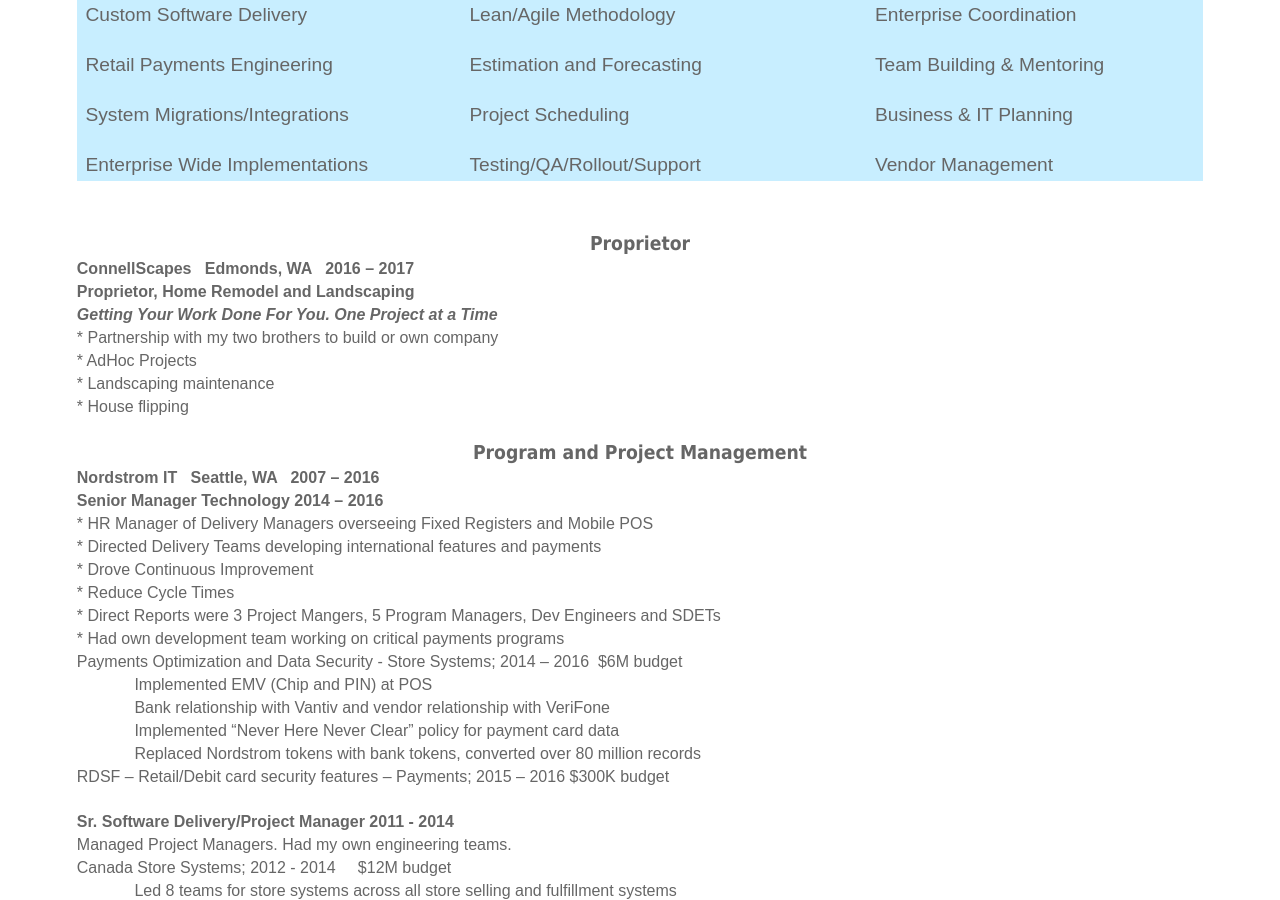
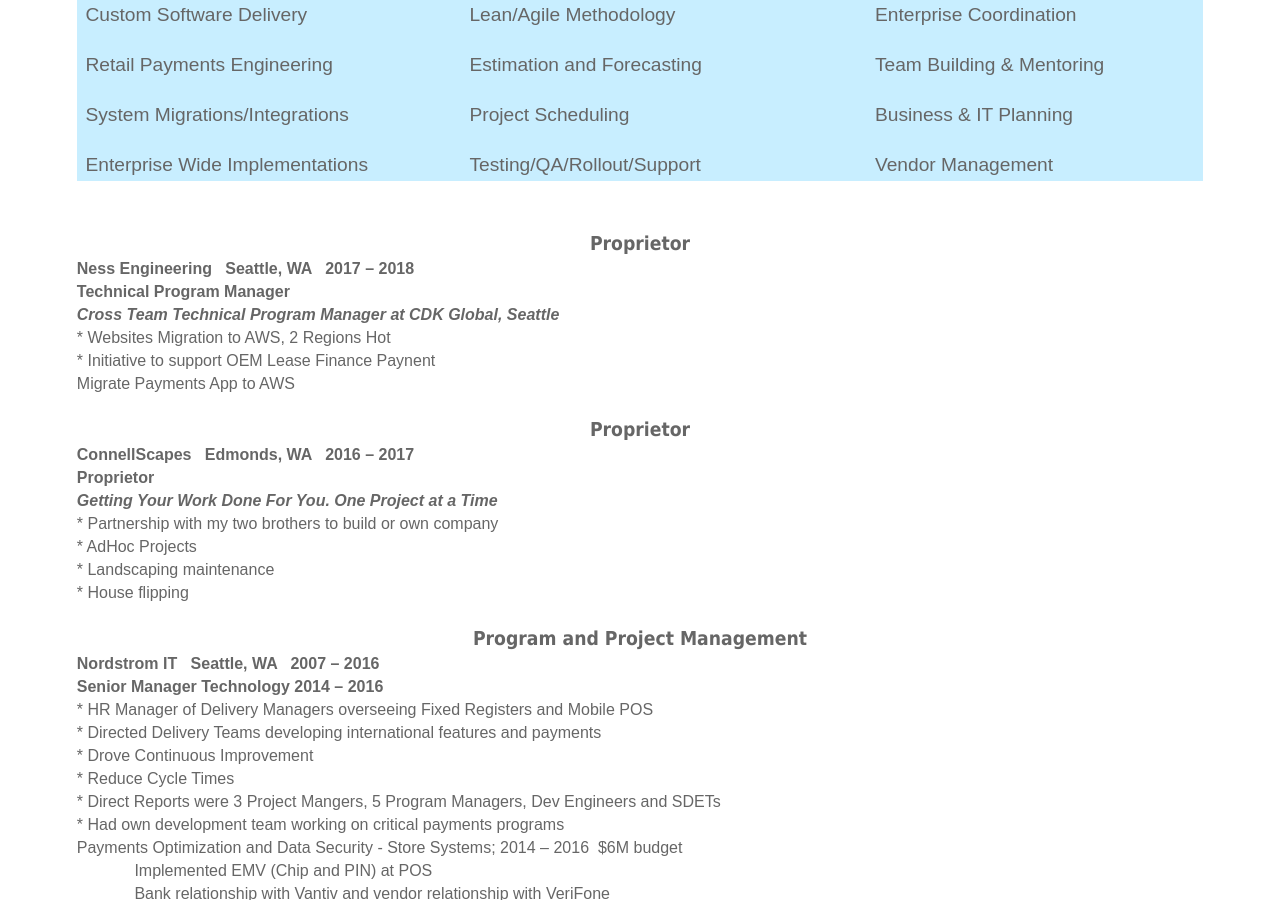
Before and after one commit to mo4dawg/mo4dawg.github.io, a Jekyll site: the page built from CV/index.html, in a window 1280 px wide and 900 px high, scrolled down 919 px. Built offline with Jekyll 4.4.1, drawn with Linux system fonts in a browser that asks for light colours.

Commit message:
Update index.html

```diff
--- a/CV/index.html
+++ b/CV/index.html
@@ -457,6 +457,44 @@
 normal'><span style='mso-bookmark:top'><b style='mso-bidi-font-weight:normal'><span
 style='font-size:14.0pt;font-family:"Arial","sans-serif";mso-fareast-font-family:
 "Times New Roman"'><o:p><span style='text-decoration:none'>&nbsp;</span></o:p></span></b></span></p>
+<div>
+	<p class=MsoNormal align=center style='margin-bottom:0in;margin-bottom:.0001pt;
+	text-align:center;line-height:normal;border:none;mso-border-top-alt:solid #C6D9F1 6.0pt;
+	padding:0in;mso-padding-alt:1.0pt 0in 0in 0in'><span style='mso-bookmark:top'><b
+	style='mso-bidi-font-weight:normal'><span style='font-size:12.0pt;font-family:
+	"Tahoma","sans-serif";mso-fareast-font-family:"Times New Roman"'><o:p>&nbsp;</o:p></span></b></span></p>
+
+	<p class=MsoNormal align=center style='margin-bottom:0in;margin-bottom:.0001pt;
+	text-align:center;line-height:normal;border:none;mso-border-top-alt:solid #C6D9F1 6.0pt;
+	padding:0in;mso-padding-alt:1.0pt 0in 0in 0in'><span style='mso-bookmark:top'><b
+	style='mso-bidi-font-weight:normal'><span style='font-family:"Tahoma","sans-serif";
+	mso-fareast-font-family:"Times New Roman"'>Proprietor<o:p></o:p></span></b></span></p>
+</div>
+
+<p class=MsoNormal style='margin-bottom:0in;margin-bottom:.0001pt;line-height:
+normal'><span style='mso-bookmark:top'><b style='mso-bidi-font-weight:normal'><span
+style='font-size:10.0pt;font-family:"Arial","sans-serif";mso-fareast-font-family:
+"Times New Roman"'>Ness Engineering &nbsp; Seattle, WA &nbsp; 2017 &#8211; 2018</span></b></span></p>
+
+<p class=MsoNormal style='margin-bottom:0in;margin-bottom:.0001pt;line-height:
+normal'><span style='mso-bookmark:top'><b style='mso-bidi-font-weight:normal'><span
+style='font-size:10.0pt;font-family:"Arial","sans-serif";mso-fareast-font-family:
+"Times New Roman"'>Technical Program Manager</span></b></span></p>
+
+<p class=MsoNormal style='margin-bottom:0in;margin-bottom:.0001pt;line-height:
+normal'><span style='mso-bookmark:top'><i><b style='mso-bidi-font-weight:normal'><span
+style='font-size:10.0pt;font-family:"Arial","sans-serif";mso-fareast-font-family:
+"Times New Roman"'>
+	Cross Team Technical Program Manager at CDK Global, Seattle</span></i></b></span></p>
+
+<p class=MsoNormal style='margin-top:0in;margin-bottom:.0001pt;line-height:
+normal'><span style='mso-bookmark:top'><span style='font-size:10.0pt;
+font-family:"Arial","sans-serif";mso-fareast-font-family:"Times New Roman"'>
+	* Websites Migration to AWS, 2 Regions Hot</br>
+	* Initiative to support OEM Lease Finance Paynent</br>Migrate Payments App to AWS<o:p></o:p></span></span></p>
+
+
+<div class = MyThickLineClass>
 
 <div>
 	<p class=MsoNormal align=center style='margin-bottom:0in;margin-bottom:.0001pt;
@@ -480,7 +518,7 @@
 <p class=MsoNormal style='margin-bottom:0in;margin-bottom:.0001pt;line-height:
 normal'><span style='mso-bookmark:top'><b style='mso-bidi-font-weight:normal'><span
 style='font-size:10.0pt;font-family:"Arial","sans-serif";mso-fareast-font-family:
-"Times New Roman"'>Proprietor, Home Remodel and Landscaping</span></b></span></p>
+"Times New Roman"'>Proprietor</span></b></span></p>
 
 <p class=MsoNormal style='margin-bottom:0in;margin-bottom:.0001pt;line-height:
 normal'><span style='mso-bookmark:top'><i><b style='mso-bidi-font-weight:normal'><span
```
